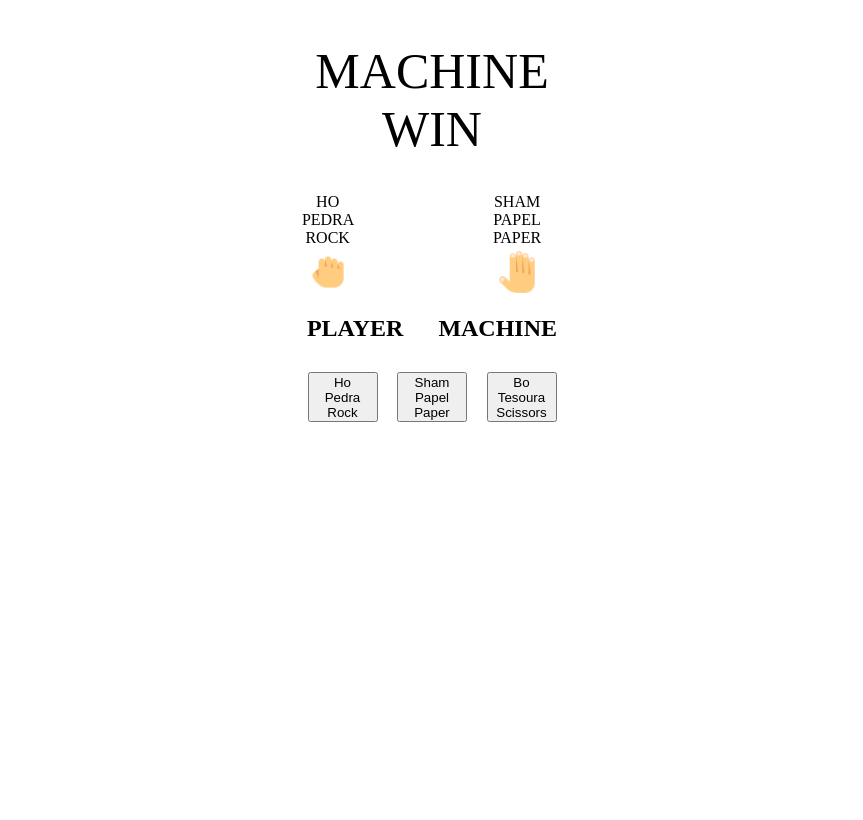
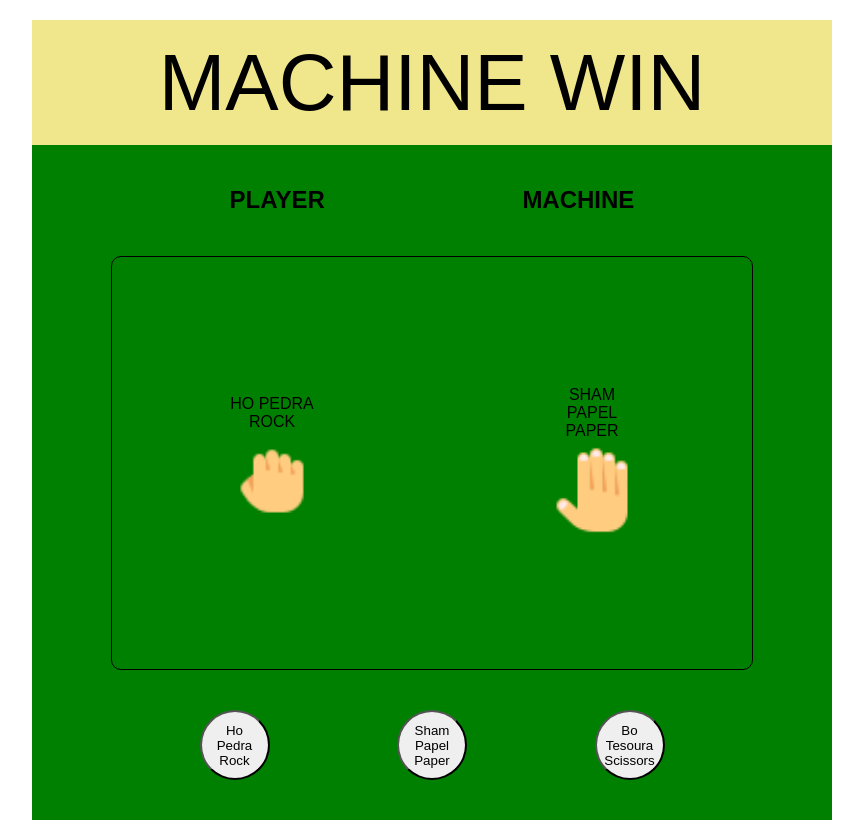
Before and after one commit to Kenzie-Academy-Brasil-Developers/entrega-construa-um-jogo-de-azar-sprint-3-pablorgoncalves, a plain HTML site: page hoshambo/index.html in a window 1280 px wide. Both pictures are taken after a click on the button "Ho Pedra Rock". Shown: the whole page, without its empty margins (208-1071 px from the left). Drawn offline with Linux system fonts and the light colour scheme.

Commit message:
Entrega Revisada

```diff
--- a/hoshambo/index.html
+++ b/hoshambo/index.html
@@ -9,18 +9,23 @@
 </head>
 <body>
     <section>
-        <p id="result"></p>
+        <div id="result"></div>
 
+        <header id="boxResultHeader">
+            <h2>PLAYER</h2>
+            <h2>MACHINE</h2>
+        </header>
         <div id="boxResult">
+
             <div id="boxResultPlayer">
                 <div id="playerChoice"></div>
             </div>
-            <div id="machineRandon"></div>
+
+            <div id="boxResultMachine">
+                <div id="machineRandon"></div>
+            </div>
+
         </div>
-        <header id="boxResultHeader">
-        <h2>PLAYER</h2>
-        <h2>MACHINE</h2>
-        </header>
 
         <div id="boxButton">
             <button id="btHo">Ho Pedra Rock</button>
--- a/hoshambo/index.js
+++ b/hoshambo/index.js
@@ -37,13 +37,13 @@ function verifyWinner(player) {
 
 
     if (player === 0 && machine === 0) {
+        result.innerText = msg1.toUpperCase()
         playerChoice.innerText = `${guns[player].toUpperCase()}`
         playerChoice.appendChild(imgPlayer)
         imgPlayer.src = `${imgSource}${player}hand.png`
         machineRandon.innerText = `${guns[machine].toUpperCase()}`
         machineRandon.appendChild(imgMachine)
         imgMachine.src = `${imgSource}${machine}hand.png`
-        result.innerText = msg1.toUpperCase()
     } else if (player === 1 && machine === 1) {
         playerChoice.innerText = `${guns[player].toUpperCase()}`
         playerChoice.appendChild(imgPlayer)
--- a/hoshambo/style.css
+++ b/hoshambo/style.css
@@ -5,38 +5,37 @@ body {
     box-sizing: border-box;
     display: flex;
     justify-content: center;
+    font-family: Arial, Helvetica, sans-serif;
 }
 section {
-    width: 320px;
-    margin-top: 20px;
+    height: 667px;
+    width: 375px;
     display: flex;
     flex-direction: column;
     align-items: center;
     justify-content:space-evenly;
-    /* background-color: blue; */
-}
-
-p {
-    font-size: 50px;
+    background-color: green;
 }
 
 button {
-    height: 50px;
+    height: 70px;
     width: 70px;
-
+    border-radius: 50%;
 }
 
 #boxButton {
-    /* margin-top: 25px; */
+    margin-top: 40px;
+    margin-bottom: 40px;
     height: 70px;
     width: 90%;
     display: flex;
     flex-direction: row;
     align-items: center;
-    justify-content:space-evenly;
+    justify-content: space-evenly;
 }
 
 #boxResultHeader {
+    height: 150px;
     width: 100%;
     display: flex;
     flex-direction: row;
@@ -45,17 +44,28 @@ button {
 }
 
 #boxResult{
-    margin-top: 15px;
-    height: 100px;
-    width: 100%;
+    /* margin-top: 15px; */
+    height: 70%;
+    width: 80%;
+    border: 1px solid #000;
+    border-radius: 10px;
+    display: flex;
+    flex-direction: row;
+    align-items: center;
+    justify-content:space-evenly;
+    }
+    #boxResultPlayer {
+        width: 50%;
         display: flex;
-        flex-direction: row;
+        flex-direction: column;
         align-items: center;
-        justify-content:space-evenly;
+        justify-content: center;
+        text-align: center;
+        /* background-color: hotpink; */
     }
         #playerChoice {
             height: 100%;
-            width: 20%;
+            width: 30%;
             text-align: center;
             display: flex;
             flex-direction: column;
@@ -63,9 +73,18 @@ button {
             justify-content: center;
             text-align: center;
         }
+    #boxResultMachine {
+        width: 50%;
+        display: flex;
+        flex-direction: column;
+        align-items: center;
+        justify-content: center;
+        text-align: center;
+        /* background-color: indigo; */
+    }
         #machineRandon {
             height: 100%;
-            width: 20%;
+            width: 30%;
             text-align: center;
             display: flex;
             flex-direction: column;
@@ -74,12 +93,57 @@ button {
             text-align: center;
         }
 
+        #result {
+            background-color: khaki;
+            height: 170px;
+            width: 100%;
+            display: flex;
+            align-items: center;
+            justify-content: center;
+            text-align: center;
+            font-size: 50px;
+        }
+
+/* Acima de 600px até 1023px */
+@media (min-width: 600px)
+{
+
+    section {
+        height: 600px;
+        width: 600px;
+        margin-top: 20px;
+        display: flex;
+        flex-direction: column;
+        align-items: center;
+        justify-content:space-evenly;
+        background-color: green;
+    }
+
+    img {
+        height: 70px;
+        width: 70px;
+    }
 
     #result {
-        height: 60px;
-        width: 40%;
+        font-size: 80px;
+    }
+}
+
+@media (min-width: 1024px)
+{
+
+    section {
+        height: 800px;
+        width: 800px;
+        margin-top: 20px;
         display: flex;
+        flex-direction: column;
         align-items: center;
-        justify-content: center;
-        text-align: center;
+        justify-content:space-evenly;
+        background-color: green;
     }
+    img {
+        height: 100px;
+        width: 100px;
+    }
+}
--- /dev/null
+++ b/m8b/style.css
@@ -0,0 +1,13 @@
+body {
+    margin: 0 auto;
+    padding: 0;
+    border: 0;
+    display: flex;
+    align-items: center;
+    justify-content: center;
+}
+section {
+    height: 400px;
+    width: 400px;
+    background-color: #fff;
+}
```
Also changed, not shown: m8b/index.html (+4 -0 lines), m8b/index.js (added, +40 -0 lines), m8b/img/m8b.jpg (renamed from m8b/img/220px-Magic8ball.jpg).
